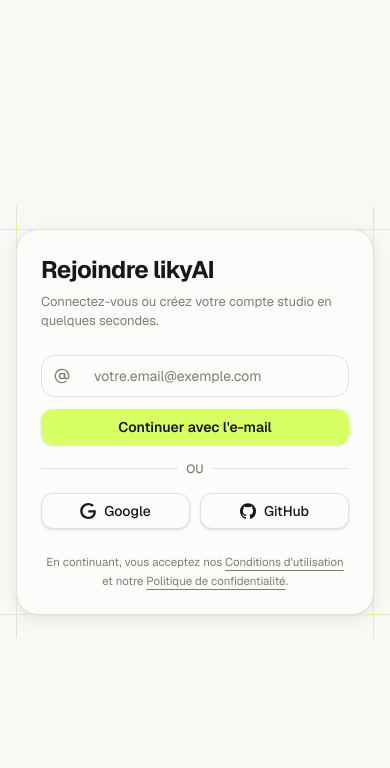
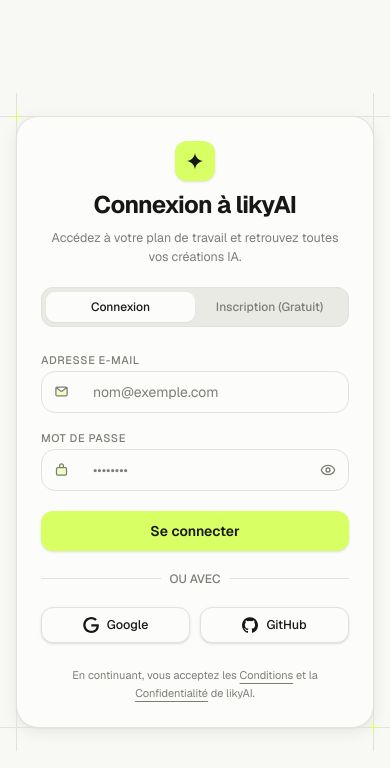
Before and after one commit to stephdev12/liky, a Next.js app: page /auth in a window 390 px wide. Shown: the top 768 px of the page. Built offline with nearby package versions, Linux system fonts and the light colour scheme; no server answers.

Commit message:
fix(ui & auth): mobile responsive layout, email+password auth guard, isolated empty workspace per user

```diff
--- a/src/app/globals.css
+++ b/src/app/globals.css
@@ -265,10 +265,18 @@
   transform: translateX(-50%);
 }
 
-.avatar {
+.top-actions {
   position: fixed;
   top: calc(14px + env(safe-area-inset-top, 0px));
   right: 16px;
+  z-index: 26;
+  display: flex;
+  align-items: center;
+  gap: 8px;
+}
+
+.avatar {
+  position: relative;
   z-index: 26;
 }
 
@@ -399,9 +407,7 @@
 }
 
 .theme {
-  position: fixed;
-  top: calc(14px + env(safe-area-inset-top, 0px));
-  right: 62px;
+  position: relative;
   width: 38px;
   height: 38px;
   border-radius: 50%;
@@ -1016,11 +1022,14 @@
   .types button {
     padding: 10px;
   }
-  .avatar {
+  .top-actions {
+    top: calc(12px + env(safe-area-inset-top, 0px));
     right: 12px;
+    gap: 6px;
   }
-  .theme {
-    right: 58px;
+  .theme, .av {
+    width: 35px;
+    height: 35px;
   }
   .scrim {
     align-items: end;
--- a/src/components/auth.tsx
+++ b/src/components/auth.tsx
@@ -1,9 +1,11 @@
 "use client";
 
-import React, { useState } from "react";
+import React, { useState, useEffect } from "react";
+import { useRouter } from "next/navigation";
 import { cn } from "@/lib/utils";
 import { GithubIcon } from "@/components/icons/github-icon";
 import { GoogleIcon } from "@/components/icons/google-icon";
+import { CoolIcon } from "@/components/icons/coolicon";
 import { Button } from "@/components/ui/button";
 import {
   InputGroup,
@@ -12,7 +14,7 @@
 } from "@/components/ui/input-group";
 import { AuthDivider } from "@/components/auth-divider";
 import { DecorIcon } from "@/components/decor-icon";
-import { AtSign, Loader2, CheckCircle2 } from "lucide-react";
+import { Loader2, CheckCircle2, AlertCircle, Eye, EyeOff } from "lucide-react";
 import { createClient } from "@/lib/supabase/client";
 
 interface AuthProps {
@@ -22,41 +24,120 @@
 }
 
 export function AuthPage({ onSuccess, className, isModal = false }: AuthProps) {
+  const router = useRouter();
+  const [authMode, setAuthMode] = useState<"signin" | "signup">("signin");
   const [email, setEmail] = useState("");
+  const [password, setPassword] = useState("");
+  const [confirmPassword, setConfirmPassword] = useState("");
+  const [showPassword, setShowPassword] = useState(false);
   const [isLoading, setIsLoading] = useState(false);
   const [isOAuthLoading, setIsOAuthLoading] = useState<"google" | "github" | null>(null);
-  const [sentMessage, setSentMessage] = useState<string | null>(null);
+  const [statusMessage, setStatusMessage] = useState<string | null>(null);
   const [errorMessage, setErrorMessage] = useState<string | null>(null);
 
   const supabase = createClient();
 
-  const handleEmailAuth = async (e: React.FormEvent) => {
+  // Si l'utilisateur est déjà connecté, redirection vers le studio
+  useEffect(() => {
+    supabase.auth.getSession().then(({ data: { session } }) => {
+      if (session?.user) {
+        if (onSuccess) {
+          onSuccess();
+        } else {
+          router.replace("/");
+        }
+      }
+    });
+  }, [supabase, router, onSuccess]);
+
+  const handleSubmit = async (e: React.FormEvent) => {
     e.preventDefault();
-    if (!email || !email.includes("@")) {
+    setErrorMessage(null);
+    setStatusMessage(null);
+
+    const trimmedEmail = email.trim();
+    if (!trimmedEmail || !trimmedEmail.includes("@")) {
       setErrorMessage("Veuillez saisir une adresse e-mail valide.");
       return;
     }
 
+    if (!password || password.length < 6) {
+      setErrorMessage("Le mot de passe doit comporter au moins 6 caractères.");
+      return;
+    }
+
+    if (authMode === "signup" && password !== confirmPassword) {
+      setErrorMessage("Les mots de passe ne correspondent pas.");
+      return;
+    }
+
     setIsLoading(true);
-    setErrorMessage(null);
-    setSentMessage(null);
 
     try {
-      const { error } = await supabase.auth.signInWithOtp({
-        email,
+      if (authMode === "signin") {
+        // Connexion avec email et mot de passe
+        const { data, error } = await supabase.auth.signInWithPassword({
+          email: trimmedEmail,
+          password,
+        });
+
+        if (error) {
+          if (error.message.includes("Invalid login credentials")) {
+            setErrorMessage("Adresse e-mail ou mot de passe incorrect.");
+          } else if (error.message.includes("Email not confirmed")) {
+            setErrorMessage("Veuillez confirmer votre adresse e-mail avant de vous connecter.");
+          } else {
+            setErrorMessage(error.message);
+          }
+          return;
+        }
+
+        if (data.session) {
+          setStatusMessage("Connexion réussie ! Redirection en cours…");
+          if (onSuccess) {
+            onSuccess();
+          } else {
+            router.replace("/");
+          }
+        }
+      } else {
+        // Inscription avec email et mot de passe
+        const { data, error } = await supabase.auth.signUp({
+          email: trimmedEmail,
+          password,
           options: {
             emailRedirectTo: typeof window !== "undefined" ? window.location.origin : undefined,
           },
         });
 
         if (error) {
+          if (error.message.includes("User already registered")) {
+            setErrorMessage("Un compte existe déjà avec cette adresse e-mail. Connectez-vous.");
+            setAuthMode("signin");
+          } else {
             setErrorMessage(error.message);
+          }
+          return;
+        }
+
+        if (data.session) {
+          // Session directe (auto-confirmation activée dans Supabase)
+          setStatusMessage("Compte créé avec succès ! Bienvenue sur likyAI.");
+          if (onSuccess) {
+            onSuccess();
           } else {
-        setSentMessage("Un lien de connexion magique a été envoyé à votre adresse e-mail.");
-        onSuccess?.();
+            router.replace("/");
+          }
+        } else if (data.user) {
+          // Si Supabase requiert confirmation d'email
+          setStatusMessage(
+            "Compte créé avec succès ! Si un e-mail de confirmation est exigé, vérifiez votre boîte de réception, ou tentez de vous connecter dès à présent."
+          );
+          setAuthMode("signin");
+        }
       }
     } catch (err: unknown) {
-      setErrorMessage(err instanceof Error ? err.message : "Erreur de connexion.");
+      setErrorMessage(err instanceof Error ? err.message : "Une erreur inattendue est survenue.");
     } finally {
       setIsLoading(false);
     }
@@ -65,6 +146,7 @@
   const handleOAuthSignIn = async (provider: "google" | "github") => {
     setIsOAuthLoading(provider);
     setErrorMessage(null);
+    setStatusMessage(null);
 
     try {
       const { error } = await supabase.auth.signInWithOAuth({
@@ -106,50 +188,150 @@
         <DecorIcon position="top-left" className="text-[var(--lime)] stroke-[var(--lime)]" />
         <DecorIcon position="bottom-right" className="text-[var(--lime)] stroke-[var(--lime)]" />
 
-        <div className="w-full max-w-sm animate-in space-y-6">
-          {/* En-tête */}
-          <div className="flex flex-col space-y-1.5">
+        <div className="w-full max-w-sm animate-in space-y-5">
+          {/* En-tête avec logo */}
+          <div className="flex flex-col items-center text-center space-y-2">
+            <div className="w-10 h-10 rounded-[12px] bg-[var(--lime)] flex items-center justify-center shadow-sm text-[#171717]">
+              <svg viewBox="0 0 24 24" className="w-5 h-5 fill-current">
+                <path d="M12 2c.6 5.4 4.6 9.4 10 10-5.4.6-9.4 4.6-10 10-.6-5.4-4.6-9.4-10-10 5.4-.6 9.4-4.6 10-10z" />
+              </svg>
+            </div>
             <h1 className="font-bold text-2xl tracking-tight text-[var(--ink)]">
-              Rejoindre likyAI
+              {authMode === "signin" ? "Connexion à likyAI" : "Créer un compte"}
             </h1>
-            <p className="text-[13px] text-[var(--mute)]">
-              Connectez-vous ou créez votre compte studio en quelques secondes.
+            <p className="text-[12.5px] text-[var(--mute)] max-w-xs">
+              {authMode === "signin"
+                ? "Accédez à votre plan de travail et retrouvez toutes vos créations IA."
+                : "Rejoignez le studio likyAI avec 60 crédits offerts pour démarrer."}
             </p>
           </div>
 
-          {/* Messages de statut */}
-          {sentMessage && (
-            <div className="flex items-start gap-2 p-3 rounded-[12px] bg-[var(--mn)] border border-[var(--lime)]/50 text-[12.5px] text-[var(--ink)]">
+          {/* Sélecteur d'onglets Connexion / Inscription */}
+          <div className="flex rounded-[12px] bg-[var(--mn)] p-1 border border-[var(--line)]">
+            <button
+              type="button"
+              onClick={() => {
+                setAuthMode("signin");
+                setErrorMessage(null);
+                setStatusMessage(null);
+              }}
+              className={cn(
+                "flex-1 py-1.5 text-[12px] font-medium rounded-[9px] transition-all cursor-pointer",
+                authMode === "signin"
+                  ? "bg-[var(--surf)] text-[var(--ink)] shadow-xs"
+                  : "text-[var(--mute)] hover:text-[var(--ink)]"
+              )}
+            >
+              Connexion
+            </button>
+            <button
+              type="button"
+              onClick={() => {
+                setAuthMode("signup");
+                setErrorMessage(null);
+                setStatusMessage(null);
+              }}
+              className={cn(
+                "flex-1 py-1.5 text-[12px] font-medium rounded-[9px] transition-all cursor-pointer",
+                authMode === "signup"
+                  ? "bg-[var(--surf)] text-[var(--ink)] shadow-xs"
+                  : "text-[var(--mute)] hover:text-[var(--ink)]"
+              )}
+            >
+              Inscription (Gratuit)
+            </button>
+          </div>
+
+          {/* Messages de statut & erreur */}
+          {statusMessage && (
+            <div className="flex items-start gap-2 p-3 rounded-[12px] bg-[var(--mn)] border border-[var(--lime)]/50 text-[12px] text-[var(--ink)]">
               <CheckCircle2 className="size-4 text-[var(--lime)] shrink-0 mt-0.5" />
-              <span>{sentMessage}</span>
+              <span>{statusMessage}</span>
             </div>
           )}
 
           {errorMessage && (
-            <div className="p-3 rounded-[12px] bg-red-500/10 border border-red-500/30 text-[12.5px] text-red-500">
-              {errorMessage}
+            <div className="flex items-start gap-2 p-3 rounded-[12px] bg-red-500/10 border border-red-500/30 text-[12px] text-red-500">
+              <AlertCircle className="size-4 shrink-0 mt-0.5" />
+              <span>{errorMessage}</span>
             </div>
           )}
 
-          {/* Formulaire E-mail */}
-          <div className="space-y-4">
-            <form onSubmit={handleEmailAuth} className="space-y-3">
+          {/* Formulaire E-mail + Mot de passe */}
+          <form onSubmit={handleSubmit} className="space-y-3">
+            <div className="space-y-1">
+              <label className="text-[11px] font-medium text-[var(--mute)] uppercase tracking-wider">
+                Adresse e-mail
+              </label>
               <InputGroup>
                 <InputGroupAddon align="inline-start">
-                  <AtSign className="size-4" />
+                  <CoolIcon name="mail" size={15} duotone secondaryColor="var(--lime)" />
                 </InputGroupAddon>
                 <InputGroupInput
-                  placeholder="votre.email@exemple.com"
+                  placeholder="nom@exemple.com"
                   type="email"
                   value={email}
                   onChange={(e) => setEmail(e.target.value)}
                   disabled={isLoading}
                   required
+                  autoComplete="email"
                 />
               </InputGroup>
+            </div>
+
+            <div className="space-y-1">
+              <label className="text-[11px] font-medium text-[var(--mute)] uppercase tracking-wider">
+                Mot de passe
+              </label>
+              <InputGroup>
+                <InputGroupAddon align="inline-start">
+                  <CoolIcon name="lock" size={15} duotone secondaryColor="var(--lime)" />
+                </InputGroupAddon>
+                <InputGroupInput
+                  placeholder={authMode === "signup" ? "Au moins 6 caractères" : "••••••••"}
+                  type={showPassword ? "text" : "password"}
+                  value={password}
+                  onChange={(e) => setPassword(e.target.value)}
+                  disabled={isLoading}
+                  required
+                  autoComplete={authMode === "signin" ? "current-password" : "new-password"}
+                />
+                <button
+                  type="button"
+                  tabIndex={-1}
+                  onClick={() => setShowPassword((p) => !p)}
+                  className="px-3 text-[var(--mute)] hover:text-[var(--ink)] transition-colors cursor-pointer"
+                  title={showPassword ? "Masquer" : "Afficher"}
+                >
+                  {showPassword ? <EyeOff className="size-4" /> : <Eye className="size-4" />}
+                </button>
+              </InputGroup>
+            </div>
+
+            {authMode === "signup" && (
+              <div className="space-y-1 animate-in fade-in">
+                <label className="text-[11px] font-medium text-[var(--mute)] uppercase tracking-wider">
+                  Confirmer le mot de passe
+                </label>
+                <InputGroup>
+                  <InputGroupAddon align="inline-start">
+                    <CoolIcon name="lock" size={15} duotone secondaryColor="var(--lime)" />
+                  </InputGroupAddon>
+                  <InputGroupInput
+                    placeholder="Répétez le mot de passe"
+                    type={showPassword ? "text" : "password"}
+                    value={confirmPassword}
+                    onChange={(e) => setConfirmPassword(e.target.value)}
+                    disabled={isLoading}
+                    required
+                    autoComplete="new-password"
+                  />
+                </InputGroup>
+              </div>
+            )}
 
             <Button
-                className="w-full font-semibold"
+              className="w-full font-semibold mt-2 h-10 bg-[var(--lime)] text-[#171717] hover:bg-[var(--lime)]/90"
               size="default"
               type="submit"
               disabled={isLoading}
@@ -157,66 +339,61 @@
               {isLoading ? (
                 <>
                   <Loader2 className="size-4 animate-spin" />
-                    <span>Envoi en cours…</span>
+                  <span>Traitement en cours…</span>
                 </>
+              ) : authMode === "signin" ? (
+                "Se connecter"
               ) : (
-                  "Continuer avec l'e-mail"
+                "Créer mon compte studio"
               )}
             </Button>
           </form>
 
-            <AuthDivider>OU</AuthDivider>
+          <AuthDivider>OU AVEC</AuthDivider>
 
           {/* Boutons Sociaux OAuth (Google & GitHub) */}
           <div className="grid grid-cols-2 gap-2.5">
             <Button
-                className="w-full font-medium"
+              className="w-full font-medium h-9 text-[12.5px]"
               type="button"
               variant="outline"
               onClick={() => handleOAuthSignIn("google")}
-                disabled={isOAuthLoading !== null}
+              disabled={isOAuthLoading !== null || isLoading}
             >
               {isOAuthLoading === "google" ? (
-                  <Loader2 className="size-4 animate-spin" />
+                <Loader2 className="size-3.5 animate-spin" />
               ) : (
                 <GoogleIcon />
               )}
               <span>Google</span>
             </Button>
             <Button
-                className="w-full font-medium"
+              className="w-full font-medium h-9 text-[12.5px]"
               type="button"
               variant="outline"
               onClick={() => handleOAuthSignIn("github")}
-                disabled={isOAuthLoading !== null}
+              disabled={isOAuthLoading !== null || isLoading}
             >
               {isOAuthLoading === "github" ? (
-                  <Loader2 className="size-4 animate-spin" />
+                <Loader2 className="size-3.5 animate-spin" />
               ) : (
                 <GithubIcon />
               )}
               <span>GitHub</span>
             </Button>
           </div>
-          </div>
 
           {/* Mentions légales */}
-          <p className="text-[11.5px] text-[var(--mute)] leading-relaxed text-center">
-            En continuant, vous acceptez nos{" "}
-            <a
-              className="underline underline-offset-4 hover:text-[var(--ink)] transition-colors"
-              href="#"
-            >
-              Conditions d&apos;utilisation
+          <p className="text-[11px] text-[var(--mute)] leading-relaxed text-center pt-1">
+            En continuant, vous acceptez les{" "}
+            <a className="underline underline-offset-4 hover:text-[var(--ink)] transition-colors" href="#">
+              Conditions
             </a>{" "}
-            et notre{" "}
-            <a
-              className="underline underline-offset-4 hover:text-[var(--ink)] transition-colors"
-              href="#"
-            >
-              Politique de confidentialité
-            </a>
-            .
+            et la{" "}
+            <a className="underline underline-offset-4 hover:text-[var(--ink)] transition-colors" href="#">
+              Confidentialité
+            </a>{" "}
+            de likyAI.
           </p>
         </div>
       </div>
```
Also changed, not shown: src/app/page.tsx (+185 -188 lines), src/components/section-showcase.tsx (+3 -23 lines). Lines whose indentation alone changed are shown as unchanged.
